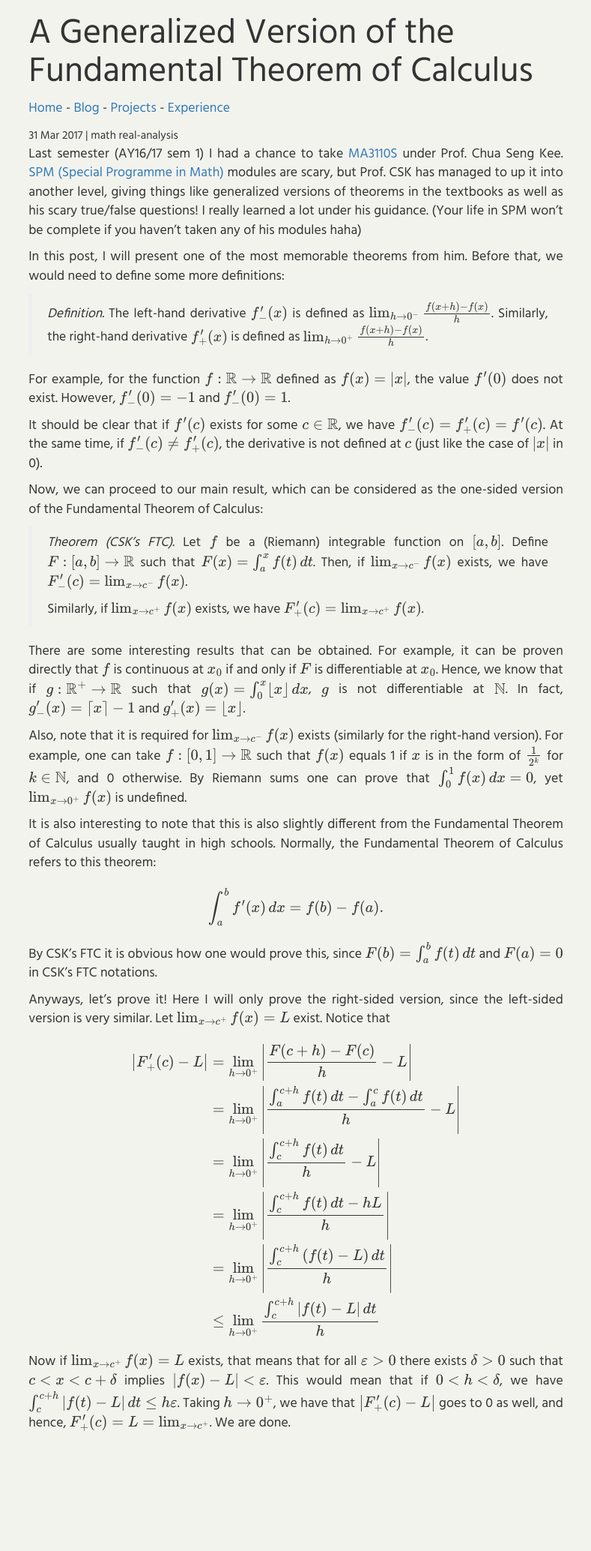
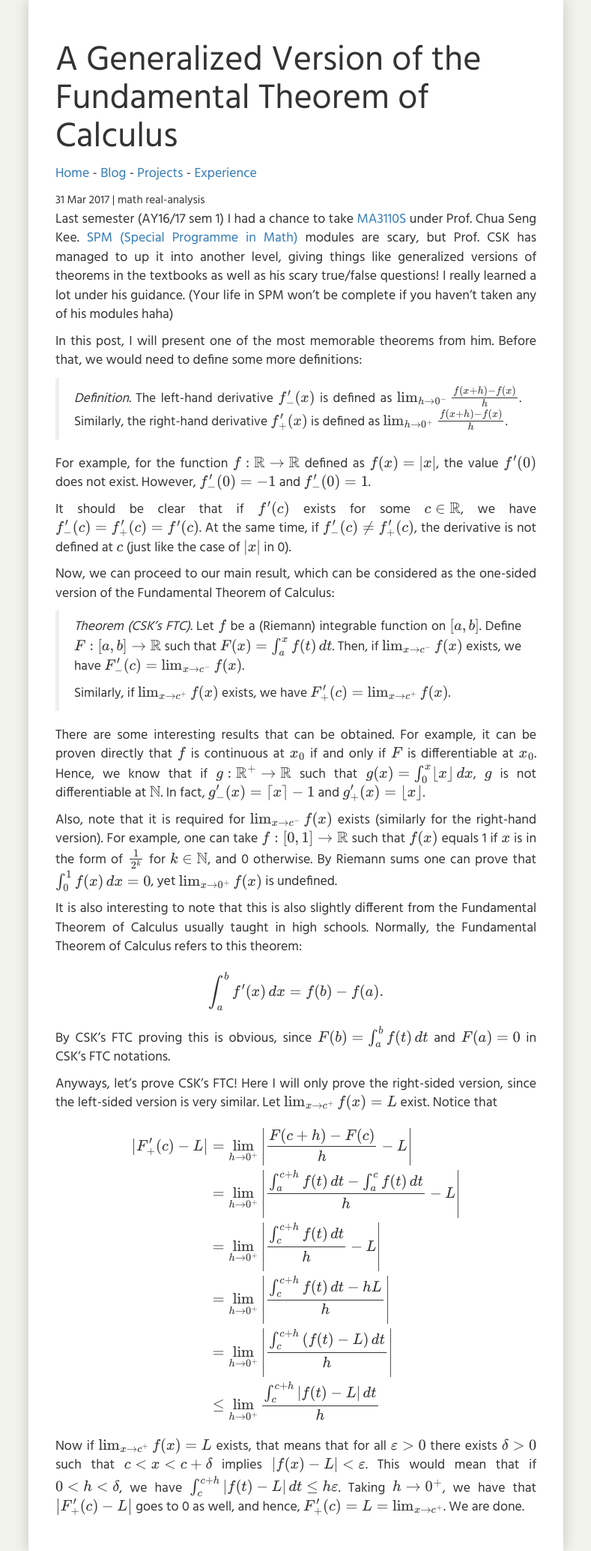
Before and after one commit to Skaty/donjar.github.io, a Jekyll site: the page built from _posts/2017-03-31-a-generalized-version-of-the-fundamental-theorem-of-calculus.md, in a window 1280 px wide. Shown: the whole page at 75% size, without its empty margins (245-1034 px from the left). Built offline with Jekyll 4.4.1, drawn with Linux system fonts in a browser that asks for light colours; formulas are drawn with MathJax 3; before the commit the page ends 1920 px from its top, so only the background shows below that.

Commit message:
more stuff changed

```diff
--- a/_includes/list_item.html
+++ b/_includes/list_item.html
@@ -1,5 +1,5 @@
 <a href="{{ item.link }}" class="row showcase-item">
-  <div class="col-sm-3">
+  <div class="col-sm-3 showcase-item-img">
     <img src="/images/{{ item.image }}" alt="{{ item.imagealt }}" class="img-responsive img-circle center-block">
   </div>
   <div class="col-sm-9">
--- a/_posts/2017-03-31-a-generalized-version-of-the-fundamental-theorem-of-calculus.md
+++ b/_posts/2017-03-31-a-generalized-version-of-the-fundamental-theorem-of-calculus.md
@@ -28,9 +28,9 @@ It is also interesting to note that this is also slightly different from the Fun
 
 $$\int_a^b f'(x) \, dx = f(b) - f(a).$$
 
-By CSK's FTC it is obvious how one would prove this, since $$F(b) = \int_a^b f(t) \, dt$$ and $$F(a) = 0$$ in CSK's FTC notations.
+By CSK's FTC proving this is obvious, since $$F(b) = \int_a^b f(t) \, dt$$ and $$F(a) = 0$$ in CSK's FTC notations.
 
-Anyways, let's prove it! Here I will only prove the right-sided version, since the left-sided version is very similar. Let $$\lim_{x \to c^+} f(x) = L$$ exist. Notice that
+Anyways, let's prove CSK's FTC! Here I will only prove the right-sided version, since the left-sided version is very similar. Let $$\lim_{x \to c^+} f(x) = L$$ exist. Notice that
 
 $$\begin{align*}
 \left\vert F'_+(c) - L \right\vert &= \lim_{h \to 0^+} \left\vert \frac{F(c + h) - F(c)}{h} - L \right\vert \\
--- a/style.css
+++ /dev/null
@@ -1,63 +0,0 @@
-html,
-body {
-  background: #f3f3ee;
-  font-family: 'Hind', sans-serif;
-  font-size: 16px; /* fallback */
-  font-size: calc(14px + 0.3vw);
-}
-
-h1 {
-  font-size: 2.6em;
-}
-
-h2 {
-  font-size: 2.1em;
-}
-
-.outer-container {
-  margin: 0 1em;
-}
-
-.inner-container {
-  margin: 0 auto;
-  max-width: 40em;
-}
-
-.inner-container h1 {
-  display: inline-block;
-}
-
-.inner-container p {
-  text-align: justify;
-}
-
-.showcase-item {
-  color: #000;
-  display: block;
-}
-
-.showcase-item img {
-  max-width: 200px;
-  width: 100%;
-}
-
-@media (max-width: 767px) {
-  .showcase-item h2 {
-    text-align: center;
-  }
-}
-
-.showcase-item > div:first-child {
-  margin-bottom: 20px;
-  margin-top: 20px;
-}
-
-.showcase-item:hover {
-  background-color: #fff;
-  color: #000;
-}
-
-.back-btn {
-  float: right;
-  margin-top: 15px;
-}
--- /dev/null
+++ b/style.scss
@@ -0,0 +1,74 @@
+---
+---
+
+$bg: #f3f3ee;
+$font-size: calc(14px + 0.3vw);
+
+html,
+body {
+  background-color: $bg;
+  font-family: 'Hind', sans-serif;
+  font-size: 16px; // fallback
+  font-size: $font-size;
+}
+
+h1 {
+  font-size: 2.6em;
+}
+
+h2 {
+  font-size: 2.1em;
+}
+
+@media(min-width: 768px) {
+  .outer-container {
+    margin: 0 1em;
+  }
+}
+
+.inner-container {
+  background-color: #fff;
+  box-shadow: 0 0 1em rgba(0, 0, 0, 0.2);
+  padding: 2em;
+  margin: 0 auto;
+  max-width: 40em;
+
+  h1 {
+    display: inline-block;
+  }
+
+  p {
+    text-align: justify;
+  }
+}
+
+.showcase-item {
+  color: #000;
+  display: block;
+  margin-left: -2em;
+  margin-right: -2em;
+  padding-left: calc(2em - 15px);
+  padding-right: calc(2em - 15px);
+  transition: background-color 0.3s ease;
+
+  img {
+    max-width: 200px;
+    width: 100%;
+  }
+
+  &:hover {
+    background-color: darken($bg, 2);
+    color: #000;
+  }
+
+  @media(max-width: 767px) {
+    h2 {
+      text-align: center;
+    }
+  }
+}
+
+.showcase-item-img {
+  margin-bottom: 20px;
+  margin-top: 20px;
+}
```
